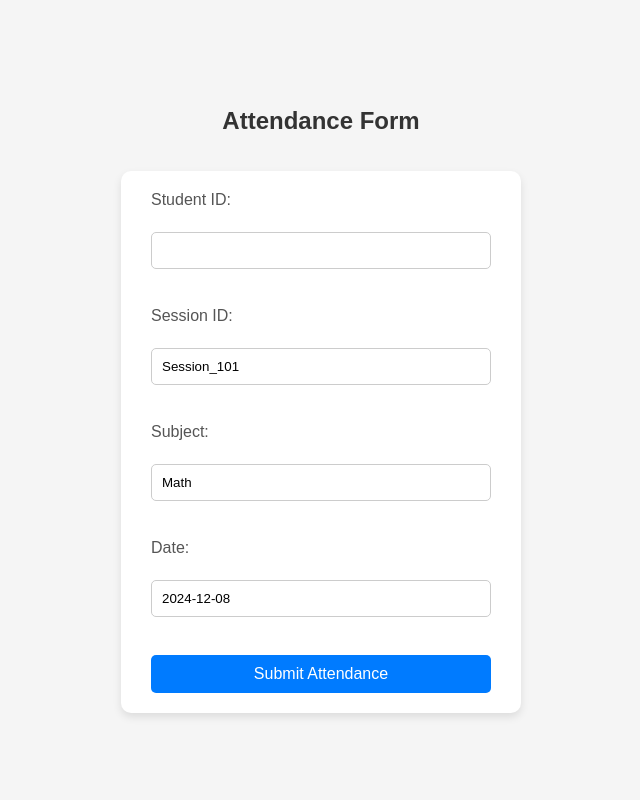
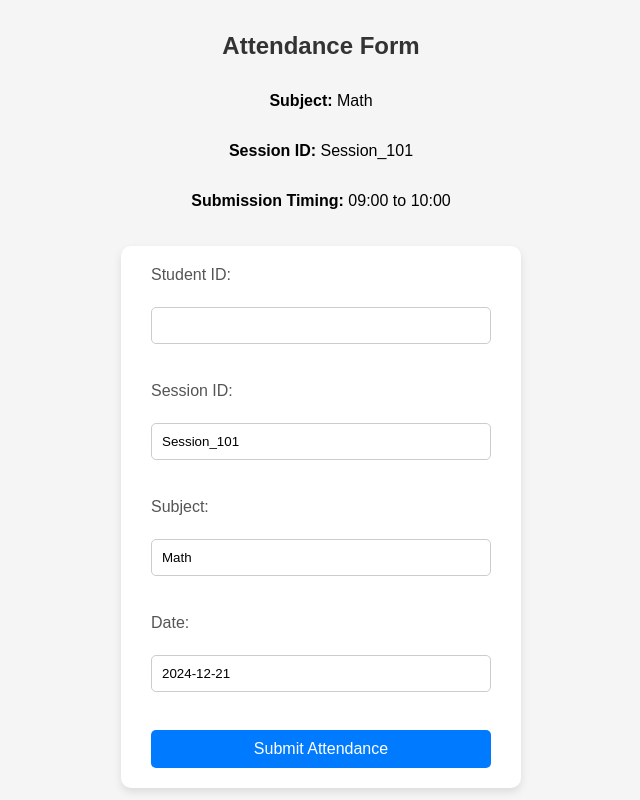
Before and after one commit to Varun-Bahuguna/Attendance-py, a Flask app: page / in a window 1280 px wide. Shown: the whole page, without its empty margins (319-959 px from the left). Run offline with Flask 3, Linux system fonts and the light colour scheme.

Commit message:
Update index.html

```diff
--- a/templates/index.html
+++ b/templates/index.html
@@ -4,25 +4,40 @@
     <meta charset="UTF-8">
     <meta name="viewport" content="width=device-width, initial-scale=1.0">
     <link rel="stylesheet" href="{{ url_for('static', filename='css/indexStyle.css') }}">
-</head>
-
     <title>Attendance Form</title>
 </head>
 <body>
     <h1>Attendance Form</h1>
+
+    <p><strong>Subject:</strong> {{ current_session['subject'] }}</p>
+    <p><strong>Session ID:</strong> {{ current_session['session_id'] }}</p>
+    <!-- Changed Session Timing to Submission Timing -->
+    <p><strong>Submission Timing:</strong> {{ current_session['start_time'] }} to {{ current_session['end_time'] }}</p>
+
     <form action="{{ url_for('submit_attendance') }}" method="POST">
+        {% if error_message %}
+        <div style="color: red; margin-top: 20px;">
+            <strong>Error:</strong> {{ error_message }}
+        </div>
+        {% endif %}
+
+        <!-- Student ID Field -->
         <label for="student_id">Student ID:</label><br>
         <input type="text" id="student_id" name="student_id" required><br><br>
 
+        <!-- Session ID Field -->
         <label for="session_id">Session ID:</label><br>
-        <input type="text" id="session_id" name="session_id" value="Session_101" readonly><br><br>
+        <input type="text" id="session_id" name="session_id" value="{{ current_session['session_id'] }}" readonly><br><br>
 
+        <!-- Subject Field -->
         <label for="subject">Subject:</label><br>
-        <input type="text" id="subject" name="subject" value="Math" readonly><br><br>
+        <input type="text" id="subject" name="subject" value="{{ current_session['subject'] }}" readonly><br><br>
 
+        <!-- Date Field -->
         <label for="date">Date:</label><br>
-        <input type="text" id="date" name="date" value="2024-12-08" readonly><br><br>
+        <input type="text" id="date" name="date" value="{{ current_date }}" readonly><br><br>
 
+        <!-- Submit Button -->
         <button type="submit">Submit Attendance</button>
     </form>
 </body>
```
